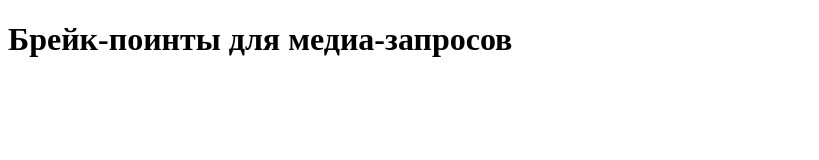
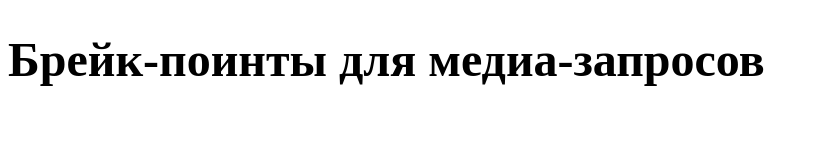
Before and after one commit to WebHeroSchool/CakeCSS17, a plain HTML site: page index.html in a window 1280 px wide. Shown: the whole page, without its empty margins (0-819 px from the left). Drawn offline with Linux system fonts and the light colour scheme.

Commit message:
changed link stylesheets

```diff
--- a/index.html
+++ b/index.html
@@ -4,7 +4,7 @@
 		<title>Брейк-поинты для медиа-запросов</title>
 		<meta charset="UTF-8">
 		<meta name="viewrport" content="initial-scale=1.0, width=device-width">
-		<link rel='stylesheet' href='./style2.css'>
+		<link rel='stylesheet' href='./style.css'>
 	</head>
 	<body>
 		<div class="wrap">
```
